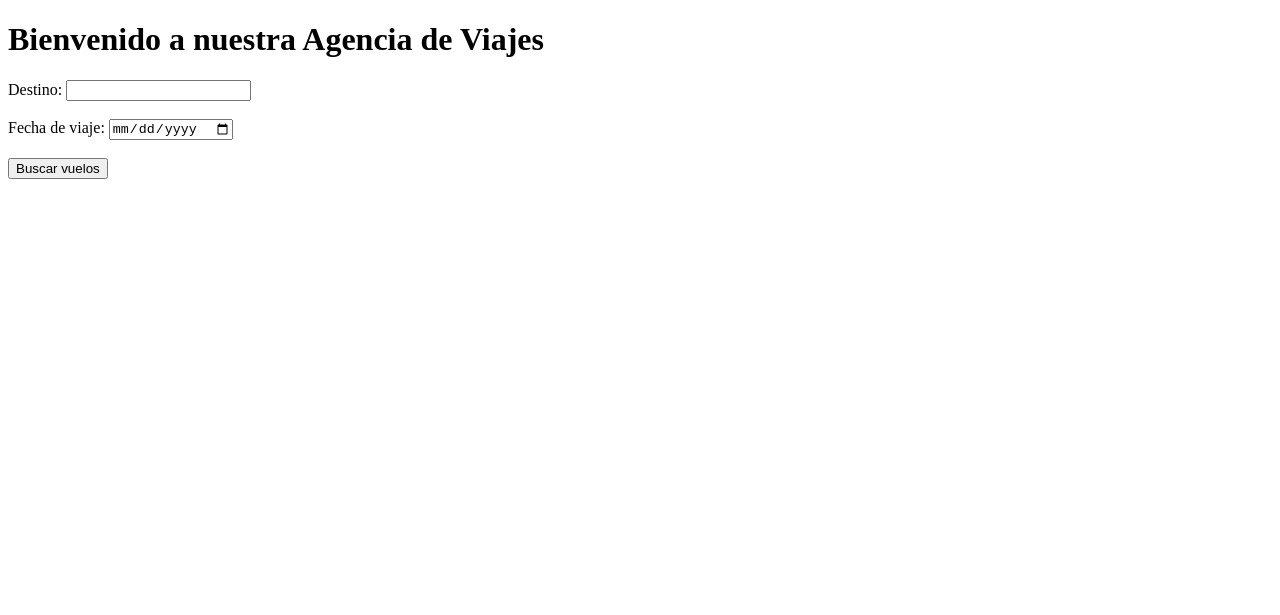
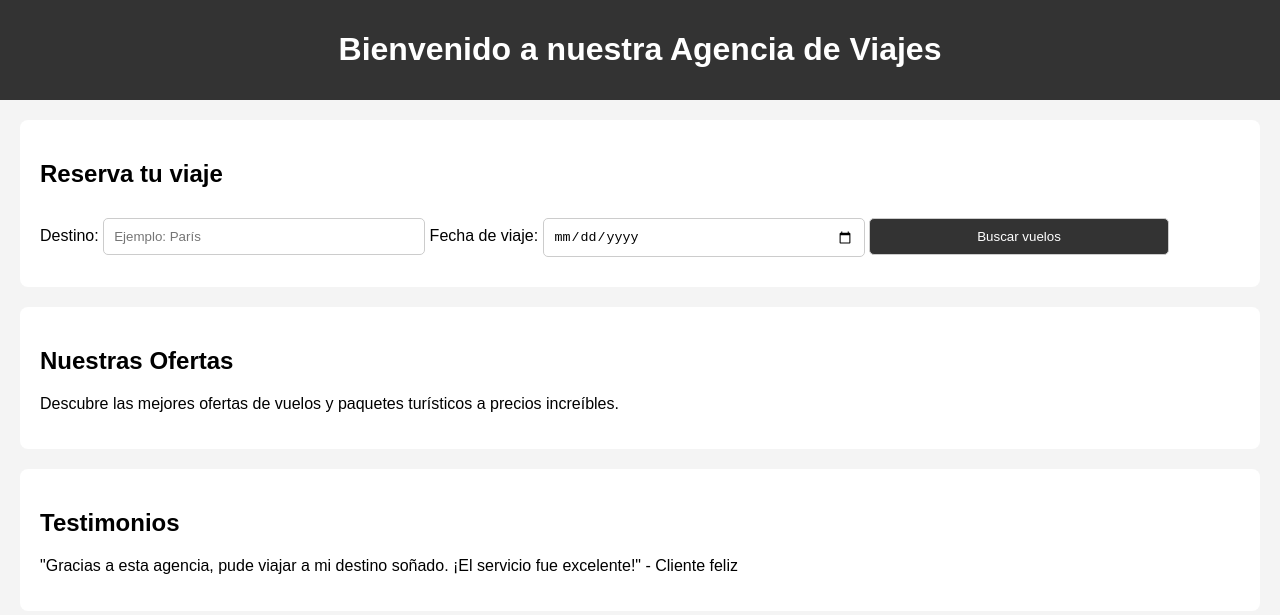
Before and after one commit to Iarias2015/agencia-viajes, a plain HTML site: page index.html in a window 1280 px wide. Drawn offline with Linux system fonts and the light colour scheme.

Commit message:
Mejoras en el diseño y formulario

```diff
--- a/index.html
+++ b/index.html
@@ -4,17 +4,36 @@
     <meta charset="UTF-8">
     <meta name="viewport" content="width=device-width, initial-scale=1.0">
     <title>Agencia de Viajes</title>
+    <link rel="stylesheet" href="style.css"> <!-- Enlace a tu archivo CSS -->
 </head>
 <body>
-    <h1>Bienvenido a nuestra Agencia de Viajes</h1>
-    <form id="busqueda-vuelos">
-        <label for="destino">Destino:</label>
-        <input type="text" id="destino" name="destino" required><br><br>
 
-        <label for="fecha">Fecha de viaje:</label>
-        <input type="date" id="fecha" name="fecha" required><br><br>
+    <header>
+        <h1>Bienvenido a nuestra Agencia de Viajes</h1>
+    </header>
 
-        <button type="submit">Buscar vuelos</button>
-    </form>
+    <section>
+        <h2>Reserva tu viaje</h2>
+        <form action="enviar-datos.php" method="POST">
+            <label for="destino">Destino:</label>
+            <input type="text" id="destino" name="destino" required placeholder="Ejemplo: París">
+
+            <label for="fecha">Fecha de viaje:</label>
+            <input type="date" id="fecha" name="fecha" required>
+
+            <button type="submit">Buscar vuelos</button>
+        </form>
+    </section>
+
+    <section>
+        <h2>Nuestras Ofertas</h2>
+        <p>Descubre las mejores ofertas de vuelos y paquetes turísticos a precios increíbles.</p>
+    </section>
+
+    <section>
+        <h2>Testimonios</h2>
+        <p>"Gracias a esta agencia, pude viajar a mi destino soñado. ¡El servicio fue excelente!" - Cliente feliz</p>
+    </section>
+
 </body>
 </html>
--- /dev/null
+++ b/style.css
@@ -0,0 +1,44 @@
+/* style.css */
+body {
+    font-family: Arial, sans-serif;
+    margin: 0;
+    padding: 0;
+    background-color: #f4f4f4;
+}
+
+header {
+    background-color: #333;
+    color: #fff;
+    padding: 10px;
+    text-align: center;
+}
+
+h1 {
+    font-size: 2em;
+}
+
+section {
+    padding: 20px;
+    margin: 20px;
+    background-color: #fff;
+    border-radius: 8px;
+}
+
+input, button {
+    padding: 10px;
+    margin: 10px 0;
+    border-radius: 5px;
+    border: 1px solid #ccc;
+    width: 100%;
+    max-width: 300px;
+}
+
+button {
+    background-color: #333;
+    color: white;
+    cursor: pointer;
+}
+
+button:hover {
+    background-color: #555;
+}
```
